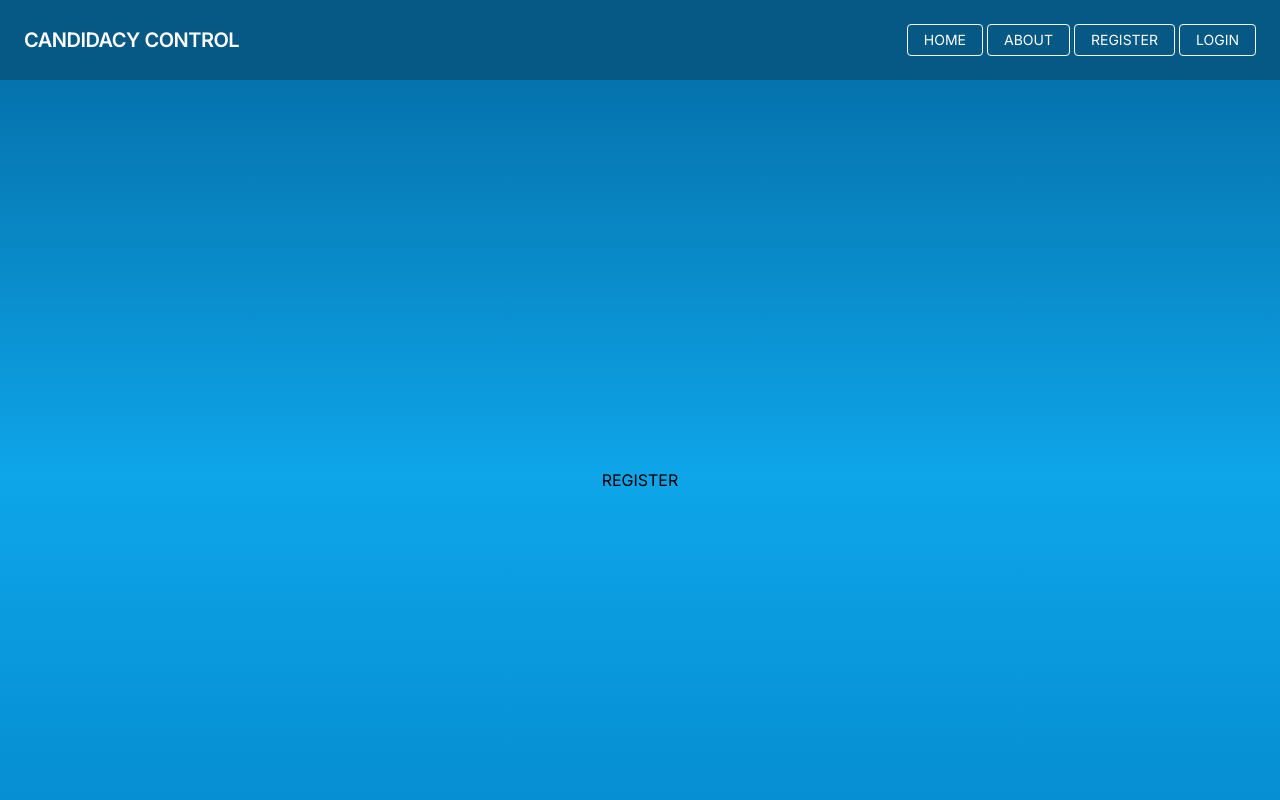
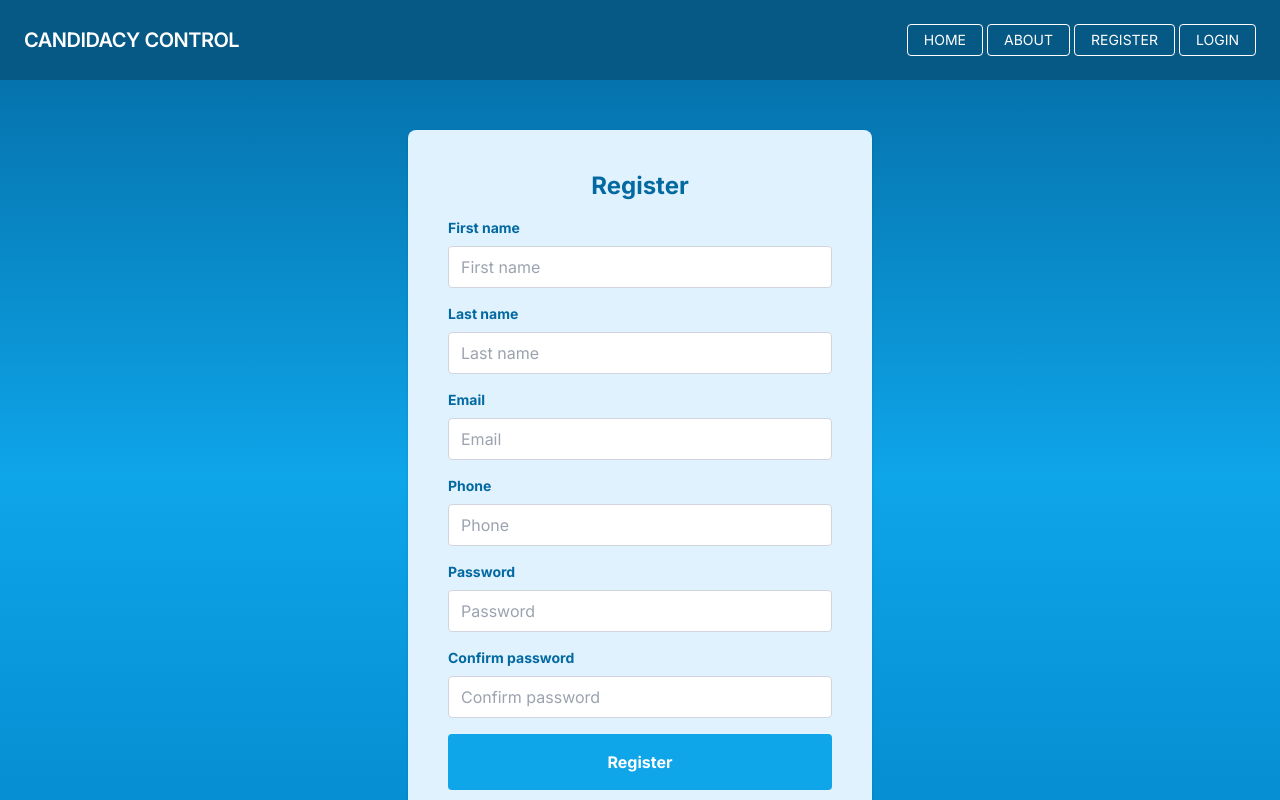
Before and after one commit to Franppires/candidacy_control, a Next.js app: page /register in a window 1280 px wide. Shown: the top 800 px of the page. Built offline with nearby package versions, Linux system fonts and the light colour scheme.

Commit message:
adding register

```diff
--- a/package.json
+++ b/package.json
@@ -19,6 +19,7 @@
     "postcss": "8.4.24",
     "react": "18.2.0",
     "react-dom": "18.2.0",
+    "react-google-login": "^5.2.2",
     "tailwindcss": "3.3.2",
     "typescript": "5.1.3"
   }
--- a/src/app/register/page.tsx
+++ b/src/app/register/page.tsx
@@ -1,8 +1,106 @@
+import { GoogleLogin } from 'react-google-login';
 
 export default function Register() {
   return (
-    <>
-      <p>REGISTER</p>
-    </>
-  )
+    <div className='flex justify-center items-center h-screen'>
+      <div className=' bg-sky-100 rounded-lg p-10 shadow'>
+        <h2 className='text-2xl text-center text-sky-700 font-bold mb-4'>
+          Register
+        </h2>
+        <form action=''>
+          <div className='mb-4'>
+            <label
+              htmlFor='First name'
+              className='block text-sky-700 text-sm font-bold mb-2'
+            >
+              First name
+            </label>
+            <input
+              type='First name'
+              className='w-96 text-sky-700 px-3 py-2 border border-gray-300 rounded focus:outline-none focus:border-sky-700'
+              name='First name'
+              placeholder='First name'
+            />
+          </div>
+          <div className='mb-4'>
+            <label
+              htmlFor='Last name'
+              className=' text-sky-700 block text-sm font-bold mb-2'
+            >
+              Last name
+            </label>
+            <input
+              type='Last name'
+              className='w-96 text-sky-700 px-3 py-2 border border-gray-300 rounded focus:outline-none focus:border-sky-700'
+              name='Last name'
+              placeholder='Last name'
+            />
+          </div>
+          <div className='mb-4'>
+            <label
+              htmlFor='Email'
+              className=' text-sky-700 block text-sm font-bold mb-2'
+            >
+              Email
+            </label>
+            <input
+              type='Email'
+              className='w-96 text-sky-700 px-3 py-2 border border-gray-300 rounded focus:outline-none focus:border-sky-700'
+              name='Email'
+              placeholder='Email'
+            />
+          </div>
+          <div className='mb-4'>
+            <label
+              htmlFor='Phone'
+              className=' text-sky-700 block text-sm font-bold mb-2'
+            >
+              Phone
+            </label>
+            <input
+              type='Phone'
+              className='w-96 text-sky-700 px-3 py-2 border border-gray-300 rounded focus:outline-none focus:border-sky-700'
+              name='Phone'
+              placeholder='Phone'
+            />
+          </div>
+          <div className='mb-4'>
+            <label
+              htmlFor='Password'
+              className=' text-sky-700 block text-sm font-bold mb-2'
+            >
+              Password
+            </label>
+            <input
+              type='Password'
+              className='w-96 text-sky-700 px-3 py-2 border border-gray-300 rounded focus:outline-none focus:border-sky-700'
+              name='Password'
+              placeholder='Password'
+            />
+          </div>
+          <div className='mb-4'>
+            <label
+              htmlFor='Confirm password'
+              className=' text-sky-700 block text-sm font-bold mb-2'
+            >
+              Confirm password
+            </label>
+            <input
+              type='Confirm password'
+              className='w-96 text-sky-700 px-3 py-2 border border-gray-300 rounded focus:outline-none focus:border-sky-700'
+              name='Confirm password'
+              placeholder='Confirm password'
+            />
+          </div>
+          <button
+            type='submit'
+            className='w-96 bg-sky-500 text-white font-bold py-4 px-4 rounded focus:outline-none focus:shadow-outline'
+          >
+            Register
+          </button>
+          {/* acess with gmail */}
+        </form>
+      </div>
+    </div>
+  );
 }
```
Also changed, not shown: 1 other file (tests, documents, lock files or other folders).
